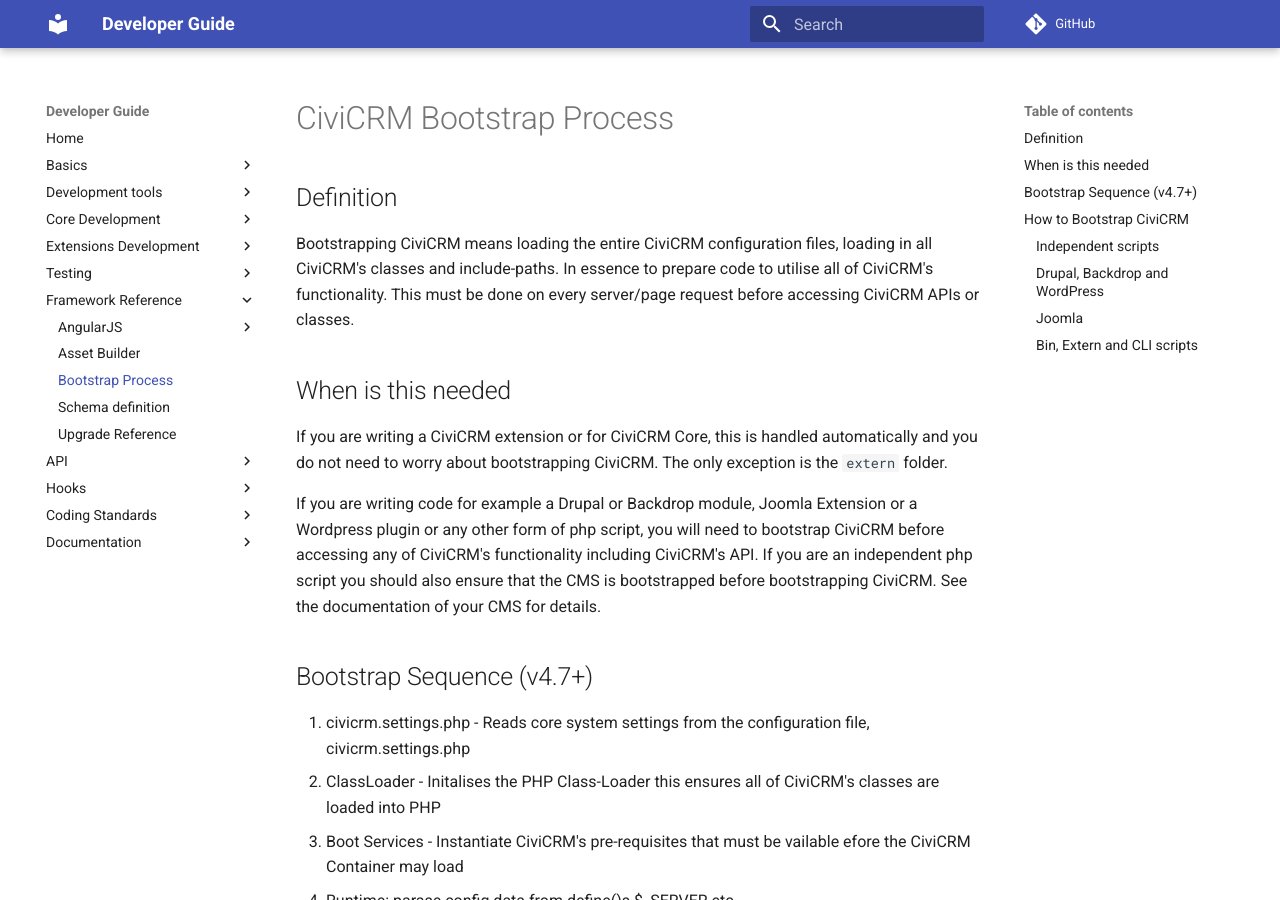
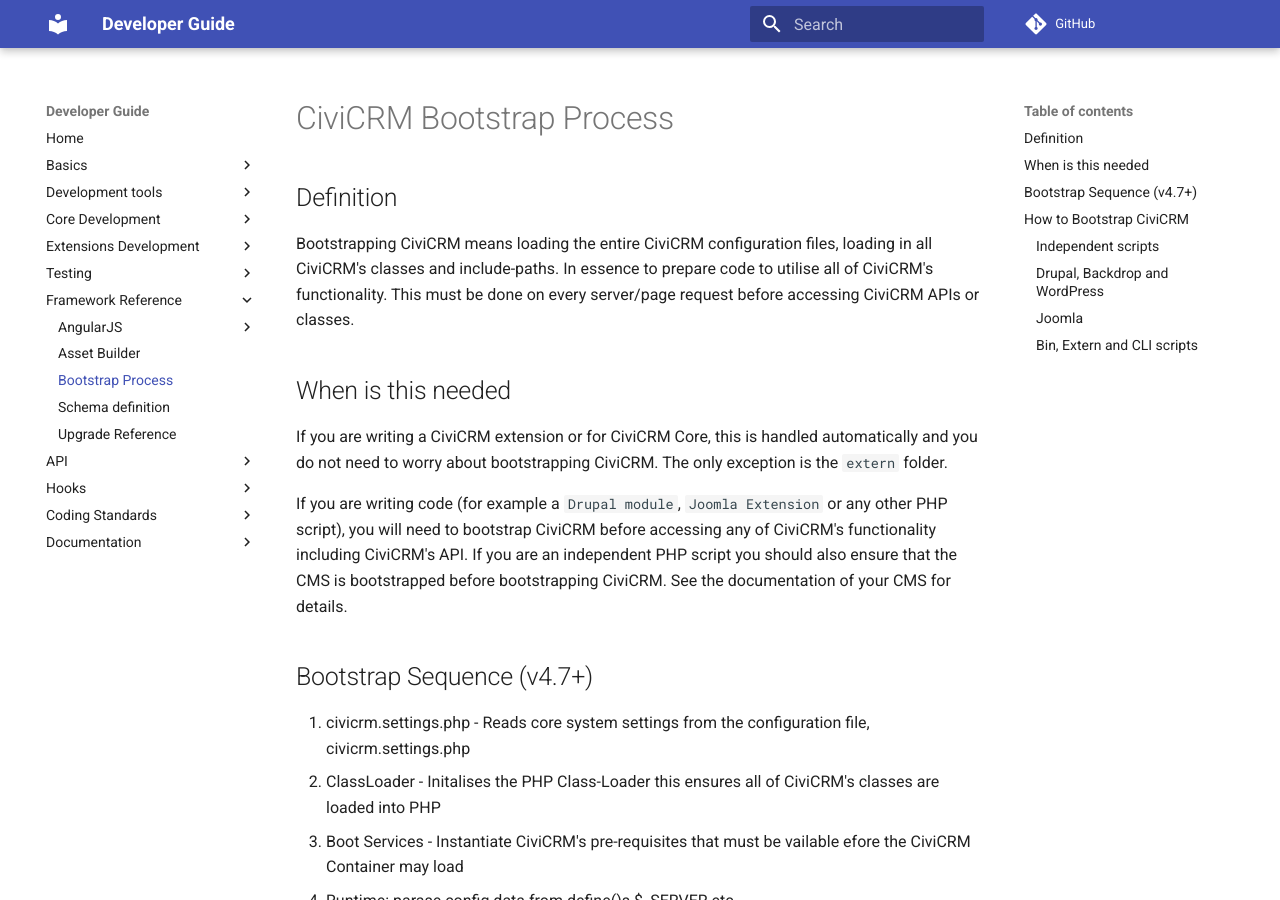
Before and after one commit to civicrm/civicrm-dev-docs, an MkDocs documentation site: the page built from docs/framework/bootstrap.md, in a window 1280 px wide and 900 px high. Built offline with MkDocs 1.6.1 and Material for MkDocs 9.7.7, drawn with Linux system fonts in a browser that asks for light colours; comment, search, counter and statistics services are not loaded; old or Windows-style settings are respelled for this version of MkDocs.

Commit message:
Minor fix up as per Tim's comments

```diff
--- a/docs/framework/bootstrap.md
+++ b/docs/framework/bootstrap.md
@@ -8,7 +8,7 @@
 
 If you are writing a CiviCRM extension or for CiviCRM Core, this is handled automatically and you do not need to worry about bootstrapping CiviCRM. The only exception is the `extern` folder.
 
-If you are writing code for example a Drupal or Backdrop module, Joomla Extension or a Wordpress plugin or any other form of php script, you will need to bootstrap CiviCRM before accessing any of CiviCRM's functionality including CiviCRM's API. If you are an independent php script you should also ensure that the CMS is bootstrapped before bootstrapping CiviCRM. See the documentation of your CMS for details.
+If you are writing code (for example a `Drupal module`, `Joomla Extension` or any other PHP script), you will need to bootstrap CiviCRM before accessing any of CiviCRM's functionality including CiviCRM's API. If you are an independent PHP script you should also ensure that the CMS is bootstrapped before bootstrapping CiviCRM. See the documentation of your CMS for details.
 
 ## Bootstrap Sequence (v4.7+)
 
```
